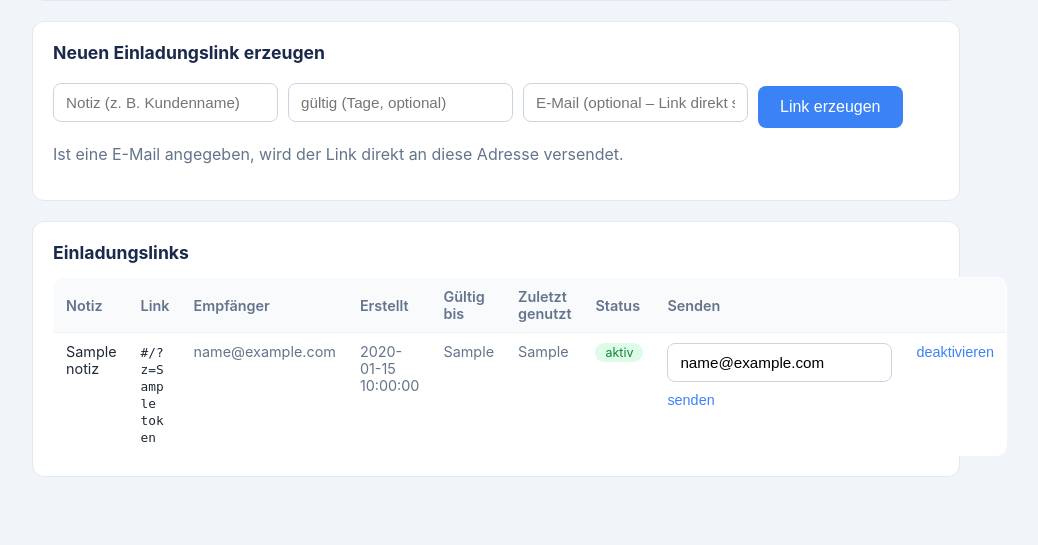
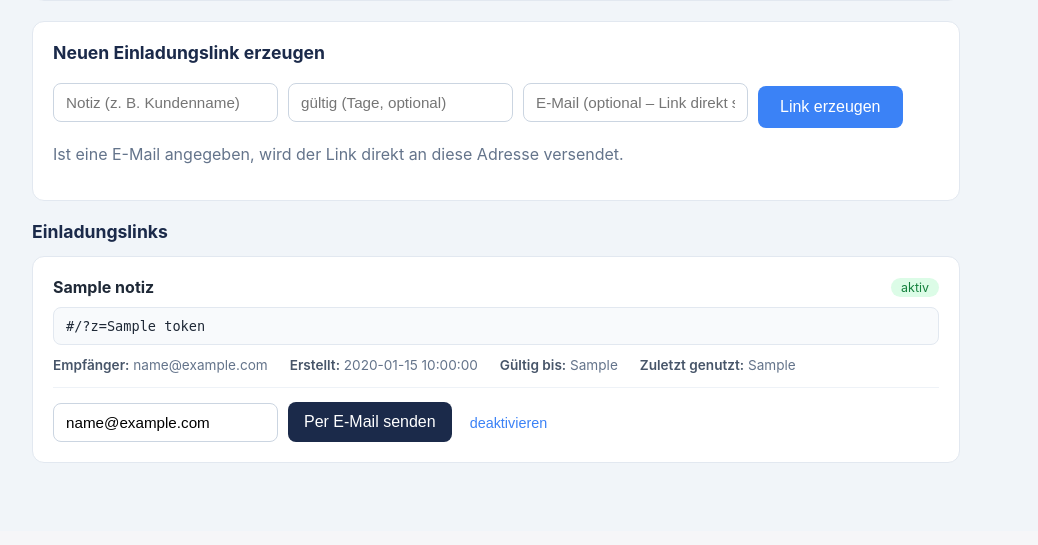
Before and after one commit to plebsapps/Offerten-Assistent-offerte.ralfwbalz.ch, a FastAPI app: template templates/admin/zugang.html in a window 1280 px wide. Shown: the part 392-937 px from the top of the page, without its empty margins (144-1182 px from the left). After the commit the page ends 855 px from the top, so only its background shows below. Run offline with FastAPI, Linux system fonts and the light colour scheme; the template is opened without the code that fills it: most values are stand-ins (such as "Sample title", 1, 10 or a date in 2020); parts of the project's set-up code (start-up, migrations or seed data) failed here and were passed over.

Commit message:
Admin-Zugang: Einladungslinks als Karten statt enger Tabelle
Jeder Link ist nun eine eigene Karte: Kopf mit Notiz + Status, der Link
in einer eigenen vollbreiten Zeile (umbrechend, gut lesbar), darunter
Metadaten und die Aktionen (per E-Mail senden, aktivieren/deaktivieren).
Behebt die zu schmale Link-Spalte. CSS-Cache v5.

Co-Authored-By: Claude Opus 4.8 <noreply@anthropic.com>

```diff
--- a/static/css/style.css
+++ b/static/css/style.css
@@ -357,6 +357,44 @@ body {
 .transkript .bubble { max-width: 100%; }
 .bubble-rolle { font-size: .75rem; color: var(--muted); margin-bottom: 4px; }
 
+/* ------------------------------------------------------ Einladungslink-Karte ---- */
+.zugang-link-kopf {
+  display: flex;
+  align-items: center;
+  justify-content: space-between;
+  gap: 10px;
+  margin-bottom: 10px;
+}
+.zugang-link-url {
+  background: #f8fafc;
+  border: 1px solid #e2e8f0;
+  border-radius: 8px;
+  padding: 10px 12px;
+  margin-bottom: 12px;
+}
+.zugang-link-url .link-code {
+  display: block;
+  word-break: break-all;
+  font-size: .85rem;
+}
+.zugang-link-meta {
+  display: flex;
+  flex-wrap: wrap;
+  gap: 6px 22px;
+  font-size: .85rem;
+  color: var(--muted);
+  margin-bottom: 14px;
+}
+.zugang-link-meta .meta-label { font-weight: 600; color: #475569; }
+.zugang-link-aktionen {
+  display: flex;
+  flex-wrap: wrap;
+  align-items: center;
+  gap: 12px 18px;
+  border-top: 1px solid #eef2f7;
+  padding-top: 14px;
+}
+
 /* ----------------------------------------------------------- Mobil/Smartphone ---- */
 @media (max-width: 600px) {
   .topbar {
--- a/templates/admin/layout.html
+++ b/templates/admin/layout.html
@@ -5,7 +5,7 @@
   <meta name="viewport" content="width=device-width, initial-scale=1.0, viewport-fit=cover">
   <meta name="robots" content="noindex">
   <title>{% block title %}Admin – Offerten-Assistent{% endblock %}</title>
-  <link rel="stylesheet" href="/static/css/style.css?v=4">
+  <link rel="stylesheet" href="/static/css/style.css?v=5">
 </head>
 <body>
   <header class="topbar">
--- a/templates/admin/zugang.html
+++ b/templates/admin/zugang.html
@@ -35,39 +35,35 @@
   <p class="muted">Ist eine E-Mail angegeben, wird der Link direkt an diese Adresse versendet.</p>
 </div>
 
-<div class="admin-card">
 <h2>Einladungslinks</h2>
 {% if links %}
-  <table class="admin-table">
-    <thead>
-      <tr>
-        <th>Notiz</th><th>Link</th><th>Empfänger</th><th>Erstellt</th><th>Gültig bis</th>
-        <th>Zuletzt genutzt</th><th>Status</th><th>Senden</th><th></th>
-      </tr>
-    </thead>
-    <tbody>
 {% for l in links %}
-      <tr {% if l.deaktiviert %}class="row-inaktiv"{% endif %}>
-        <td>{{ l.notiz or "–" }}</td>
-        <td><code class="link-code">{{ basis_url }}/?z={{ l.token }}</code></td>
-        <td class="muted">{{ l.empfaenger_email or "–" }}</td>
-        <td class="muted">{{ l.created_at }}</td>
-        <td class="muted">{{ l.gueltig_bis or "unbegrenzt" }}</td>
-        <td class="muted">{{ l.letzte_nutzung or "–" }}</td>
-        <td>
+<div class="admin-card zugang-link {% if l.deaktiviert %}row-inaktiv{% endif %}">
+  <div class="zugang-link-kopf">
+    <strong>{{ l.notiz or "Ohne Notiz" }}</strong>
     {% if l.deaktiviert %}
     <span class="badge badge-grau">deaktiviert</span>
     {% else %}
     <span class="badge badge-gruen">aktiv</span>
     {% endif %}
-        </td>
-        <td>
+  </div>
+
+  <div class="zugang-link-url">
+    <code class="link-code">{{ basis_url }}/?z={{ l.token }}</code>
+  </div>
+
+  <div class="zugang-link-meta">
+    <span><span class="meta-label">Empfänger:</span> {{ l.empfaenger_email or "–" }}</span>
+    <span><span class="meta-label">Erstellt:</span> {{ l.created_at }}</span>
+    <span><span class="meta-label">Gültig bis:</span> {{ l.gueltig_bis or "unbegrenzt" }}</span>
+    <span><span class="meta-label">Zuletzt genutzt:</span> {{ l.letzte_nutzung or "–" }}</span>
+  </div>
+
+  <div class="zugang-link-aktionen">
     <form method="post" action="/admin/zugang/{{ l.id }}/senden" class="inline-form">
       <input type="email" name="empfaenger_email" placeholder="E-Mail" value="{{ l.empfaenger_email or '' }}">
-            <button type="submit" class="btn-link">senden</button>
+      <button type="submit" class="btn-send">Per E-Mail senden</button>
     </form>
-        </td>
-        <td>
     <form method="post" action="/admin/zugang/{{ l.id }}/deaktivieren">
       {% if l.deaktiviert %}
       <input type="hidden" name="aktiv" value="1">
@@ -77,13 +73,12 @@
       <button type="submit" class="btn-link">deaktivieren</button>
       {% endif %}
     </form>
-        </td>
-      </tr>
+  </div>
+</div>
 {% endfor %}
-    </tbody>
-  </table>
 {% else %}
+<div class="admin-card">
   <p class="muted">Noch keine Einladungslinks erzeugt.</p>
+</div>
 {% endif %}
-</div>
 {% endblock %}
--- a/templates/einladung.html
+++ b/templates/einladung.html
@@ -5,7 +5,7 @@
   <meta name="viewport" content="width=device-width, initial-scale=1.0, viewport-fit=cover">
   <meta name="robots" content="noindex">
   <title>Zugang nur per Einladung – Offerten-Assistent</title>
-  <link rel="stylesheet" href="/static/css/style.css?v=4">
+  <link rel="stylesheet" href="/static/css/style.css?v=5">
 </head>
 <body>
   <header class="topbar">
--- a/templates/index.html
+++ b/templates/index.html
@@ -5,7 +5,7 @@
   <meta name="viewport" content="width=device-width, initial-scale=1.0, viewport-fit=cover">
   <meta name="robots" content="noindex">
   <title>Offerten-Assistent – ralfwbalz.ch</title>
-  <link rel="stylesheet" href="/static/css/style.css?v=4">
+  <link rel="stylesheet" href="/static/css/style.css?v=5">
 </head>
 <body data-homepage="{{ homepage_url }}">
   <header class="topbar">
```
Lines whose indentation alone changed are shown as unchanged.
